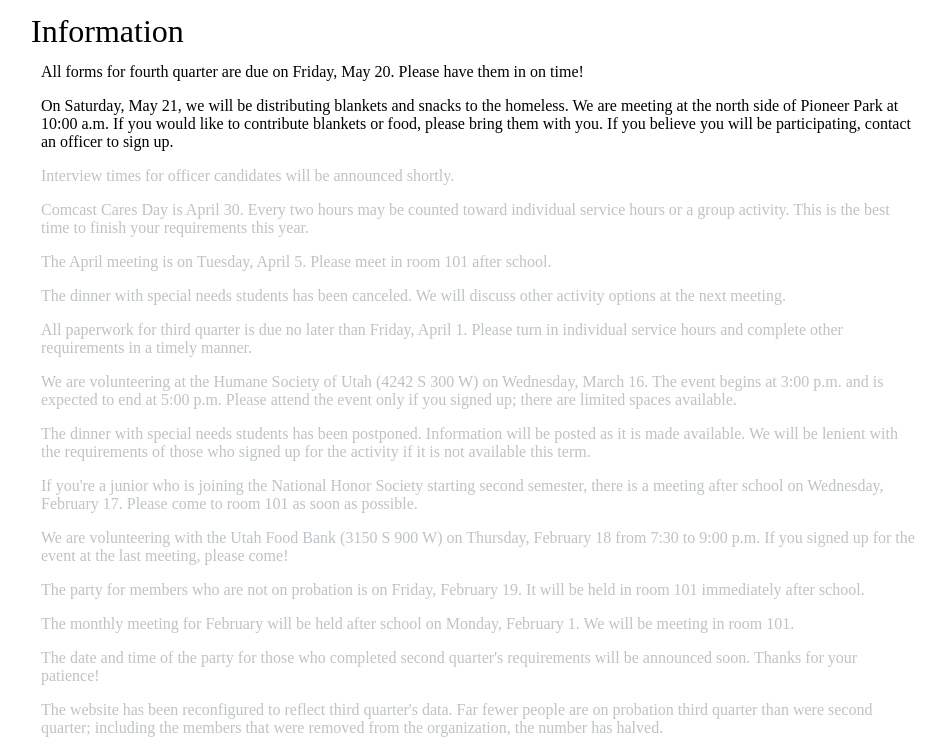
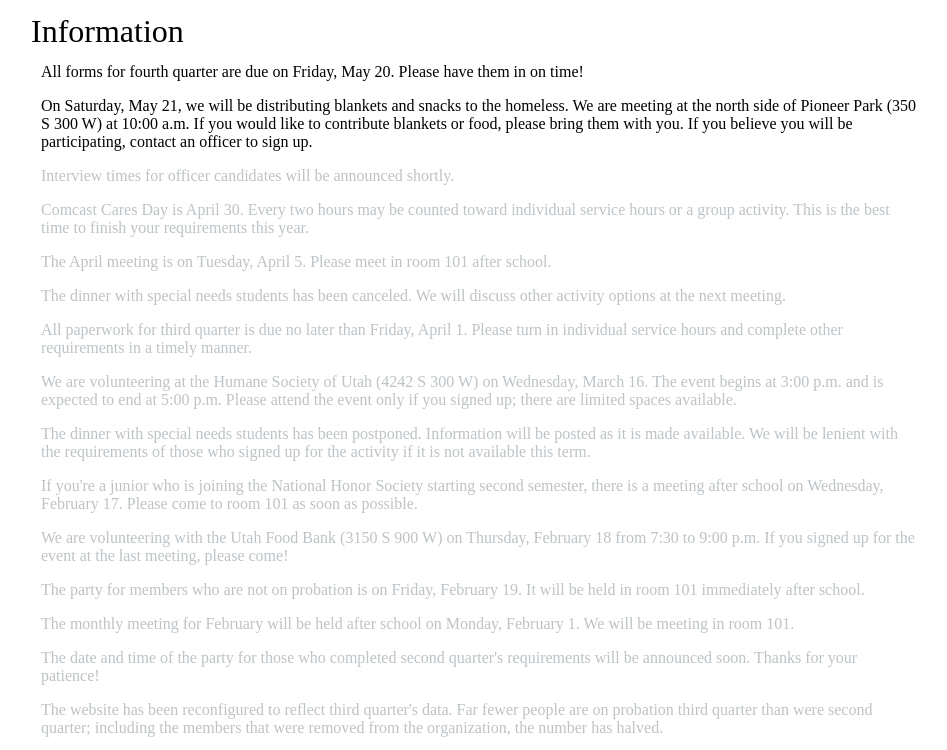
Before and after one commit to CottonwoodNHS/cottonwoodnhs.github.io, a plain HTML site: page i/index.html in a window 1280 px wide. Shown: the top 750 px of the page, without its empty margins (161-1108 px from the left). Drawn offline with Linux system fonts and the light colour scheme.

Commit message:
Update index.html

```diff
--- a/i/index.html
+++ b/i/index.html
@@ -33,7 +33,7 @@
     <div id = "content">
       <h1>Information</h1>
       <p class = "bodyp">All forms for fourth quarter are due on Friday, May 20. Please have them in on time!</p>
-      <p class = "bodyp">On Saturday, May 21, we will be distributing blankets and snacks to the homeless. We are meeting at the north side of Pioneer Park at 10:00 a.m. If you would like to contribute blankets or food, please bring them with you. If you believe you will be participating, contact an officer to sign up.</p>
+      <p class = "bodyp">On Saturday, May 21, we will be distributing blankets and snacks to the homeless. We are meeting at the north side of Pioneer Park (350 S 300 W) at 10:00 a.m. If you would like to contribute blankets or food, please bring them with you. If you believe you will be participating, contact an officer to sign up.</p>
       <p class = "bodyo">Interview times for officer candidates will be announced shortly.</p>
       <p class = "bodyo">Comcast Cares Day is April 30. Every two hours may be counted toward individual service hours or a group activity. This is the best time to finish your requirements this year.</p>
       <p class = "bodyo">The April meeting is on Tuesday, April 5. Please meet in room 101 after school.</p>
```
